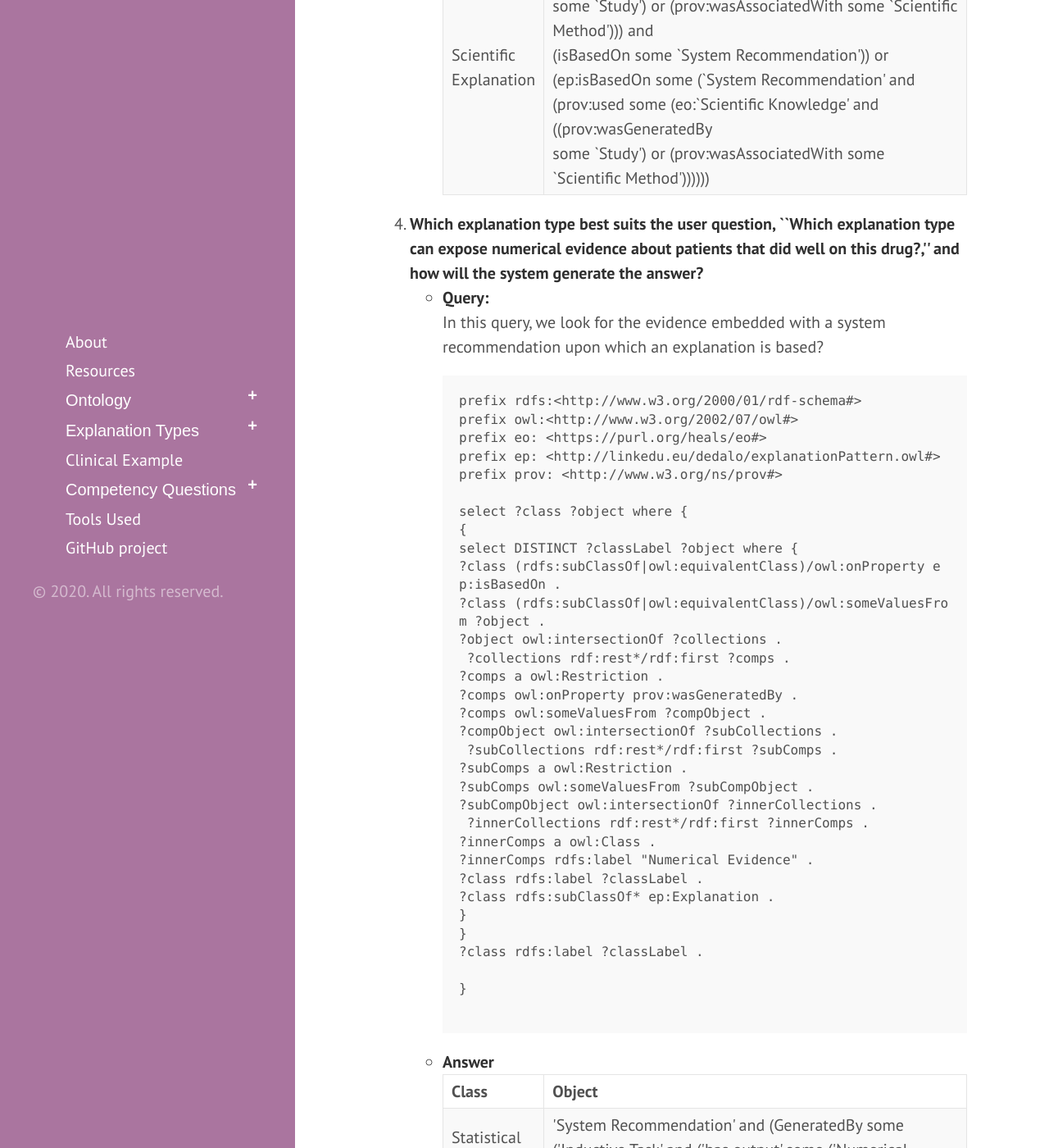
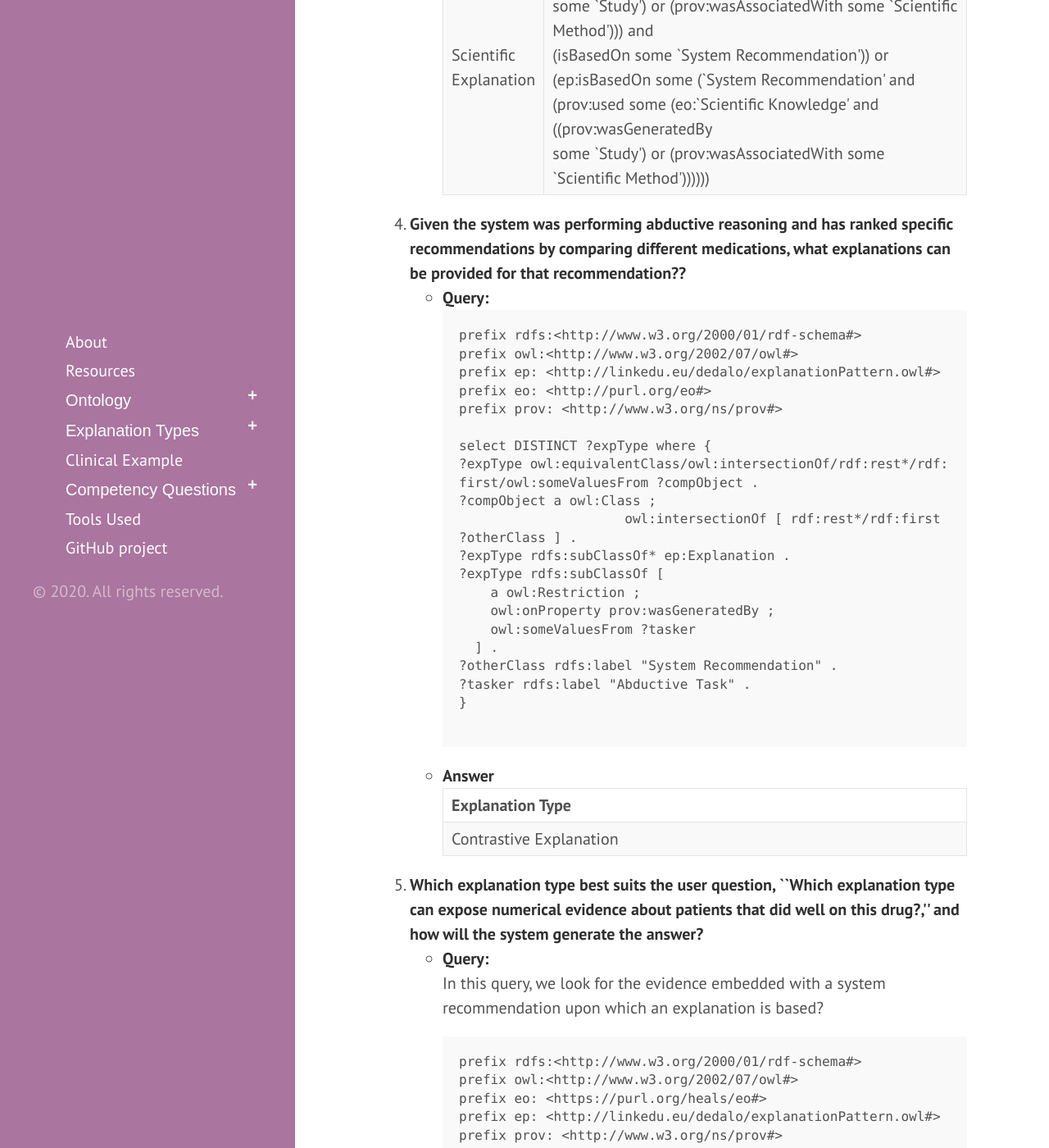
Before and after one commit to tetherless-world/explanation-ontology, a Jekyll site: the page built from competencyquestions.md, in a window 1280 px wide and 1400 px high, scrolled down 3225 px. Shown: the whole window at 82% size. Built offline with Jekyll 4.4.1, drawn with Linux system fonts in a browser that asks for light colours; Markdown is read by kramdown in place of the engine named in the settings.

Commit message:
Adding in the 4th SPARQL query

```diff
--- a/competencyquestions.md
+++ b/competencyquestions.md
@@ -157,6 +157,48 @@ select ?class ?restriction where {
   </li>
   </ul>
   </li>
+
+  <li id="question4"><strong>Given the system was performing abductive reasoning and has ranked specific recommendations by comparing different medications, what explanations can be provided for that recommendation??</strong>
+  <ul type = "circle">
+    <li> <strong>Query:</strong> <br/>
+      <pre>
+prefix rdfs:<http://www.w3.org/2000/01/rdf-schema#>
+prefix owl:<http://www.w3.org/2002/07/owl#>
+prefix ep: <http://linkedu.eu/dedalo/explanationPattern.owl#>
+prefix eo: <http://purl.org/eo#>
+prefix prov: <http://www.w3.org/ns/prov#>
+
+select DISTINCT ?expType where {
+?expType owl:equivalentClass/owl:intersectionOf/rdf:rest*/rdf:first/owl:someValuesFrom ?compObject .
+?compObject a owl:Class ;
+                     owl:intersectionOf [ rdf:rest*/rdf:first ?otherClass ] .
+?expType rdfs:subClassOf* ep:Explanation .
+?expType rdfs:subClassOf [
+    a owl:Restriction ;
+    owl:onProperty prov:wasGeneratedBy ;
+    owl:someValuesFrom ?tasker
+  ] .
+?otherClass rdfs:label "System Recommendation" .
+?tasker rdfs:label "Abductive Task" .
+}
+      </pre></li>
+      <li><strong>Answer</strong> <br/>
+  <table>
+<thead>
+  <tr>
+    <th>Explanation Type</th>
+  </tr>
+</thead>
+<tbody>
+  <tr>
+    <td>Contrastive Explanation</td>
+  </tr>
+</tbody>
+</table>
+  </li>
+  </ul>
+  </li>
+
   <li id="question5"><strong>Which explanation type best suits the user question, ``Which explanation type can expose numerical evidence about  patients that did well on this drug?,'' and how will the system generate the answer?</strong>
   <ul type = "circle">
     <li> <strong>Query:</strong> <br/>
```
Also changed, not shown: other parts of competencyquestions.md (+1 -1 lines), 1 other file.
